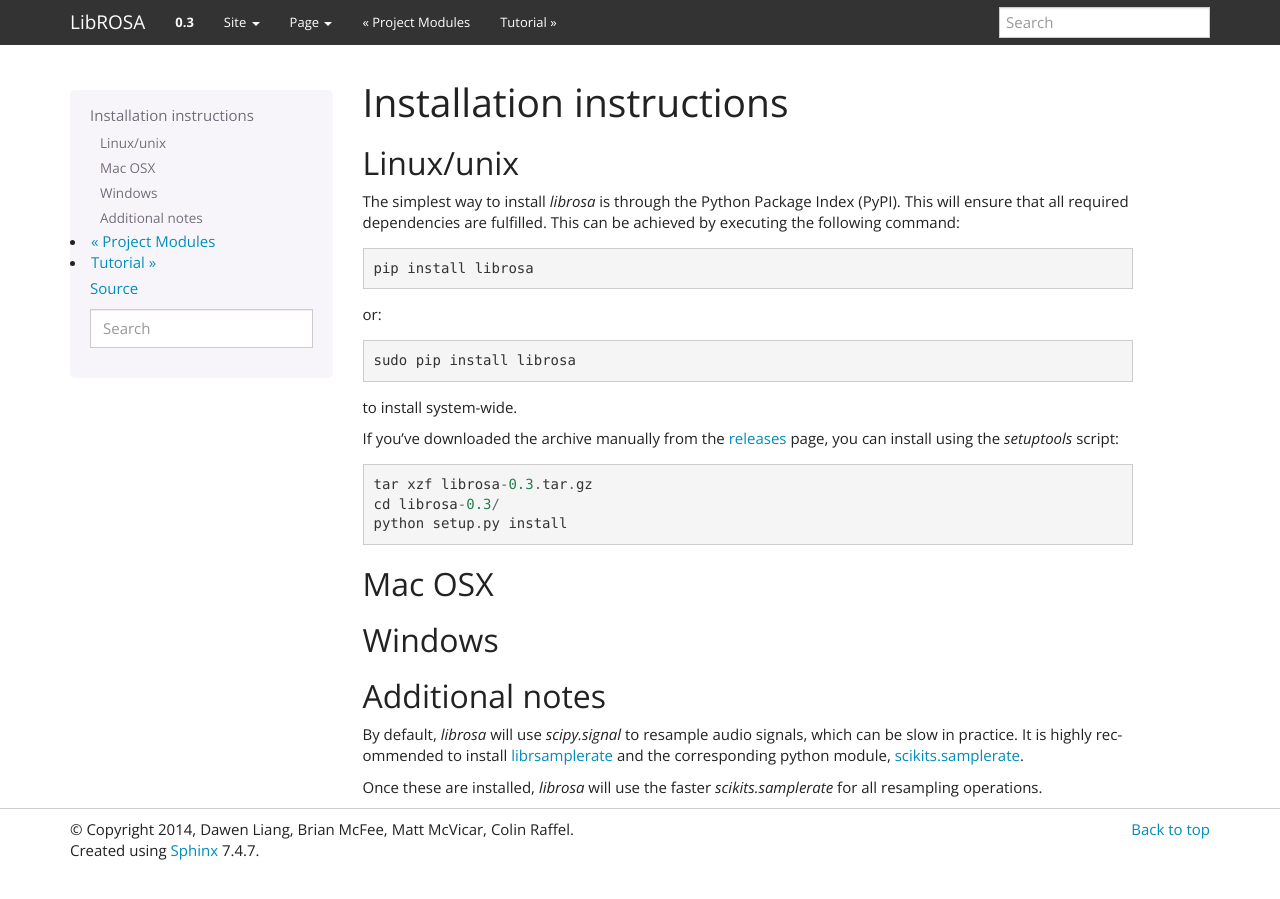
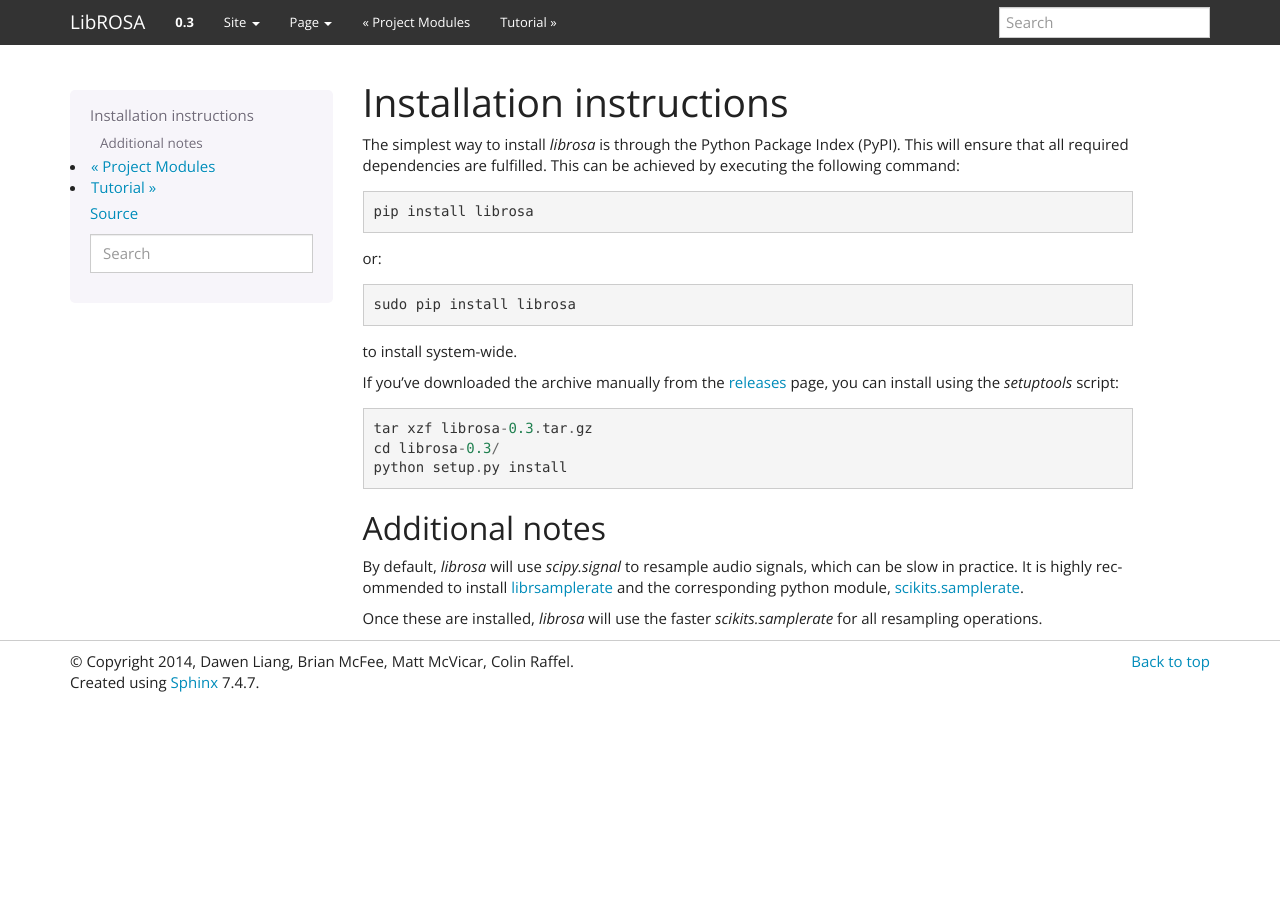
Before and after one commit to librosa/librosa, a Sphinx documentation site: the page built from docs/install.rst, in a window 1280 px wide. Built offline with Sphinx 7.4.7, drawn with Linux system fonts in a browser that asks for light colours.

Commit message:
updated docs install guide

```diff
--- a/docs/install.rst
+++ b/docs/install.rst
@@ -1,9 +1,5 @@
 Installation instructions
 =========================
-
-
-Linux/unix
-----------
 
 The simplest way to install *librosa* is through the Python Package Index (PyPI).  This
 will ensure that all required dependencies are fulfilled.  This can be achieved by
@@ -25,16 +21,6 @@
     cd librosa-0.3/
     python setup.py install
 
-
-
-Mac OSX
--------
-
-
-Windows
--------
-
-
 Additional notes
 ----------------
 
```
